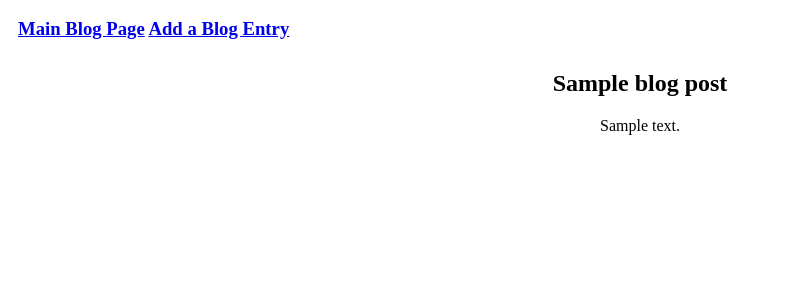
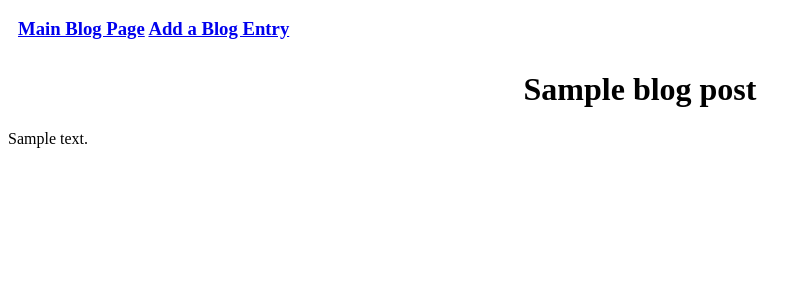
Before and after one commit to earl-gadel/blogz, a Flask app: template templates/blog-entry.html in a window 1280 px wide. Shown: the top 300 px of the page, without its empty margins (0-811 px from the left). Run offline with Flask 2, Linux system fonts and the light colour scheme; the template is opened without the code that fills it: most values are stand-ins (such as "Sample title", 1, 10 or a date in 2020); data that the repository does not hold is empty.

Commit message:
finished case 2

```diff
--- a/main.py
+++ b/main.py
@@ -48,7 +48,7 @@ def new_post():
             new_blog = Blog(blog_title, blog_body)
             db.session.add(new_blog)
             db.session.commit()
-            blog_id = Blog.query.get(new_blog.id)
+            blog_id = new_blog.id
             return redirect("/blog?id={}".format(blog_id))
 
         return render_template('add-entry.html', title="Create New Post",
--- a/templates/blog-entry.html
+++ b/templates/blog-entry.html
@@ -2,7 +2,7 @@
 
 {% block content %}
 
-    <h2 class="center-text">{{blog_post.title}}</h2>
-    <p class="center-text">{{blog_post.body}}</p>
+    <h1 class="center-text">{{blog_post.title}}</h1>
+    <p>{{blog_post.body}}</p>
 
 {% endblock %}
```
